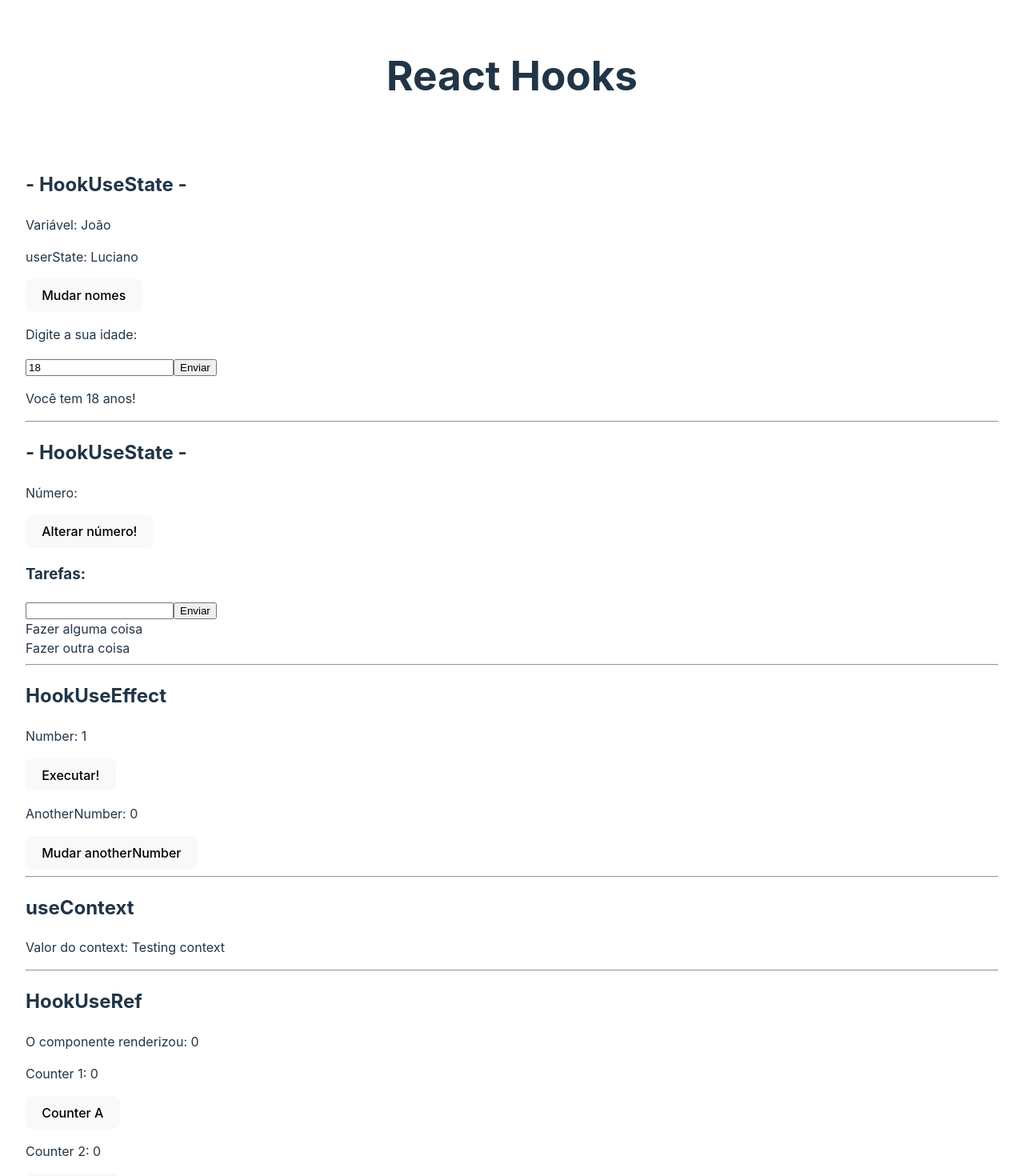
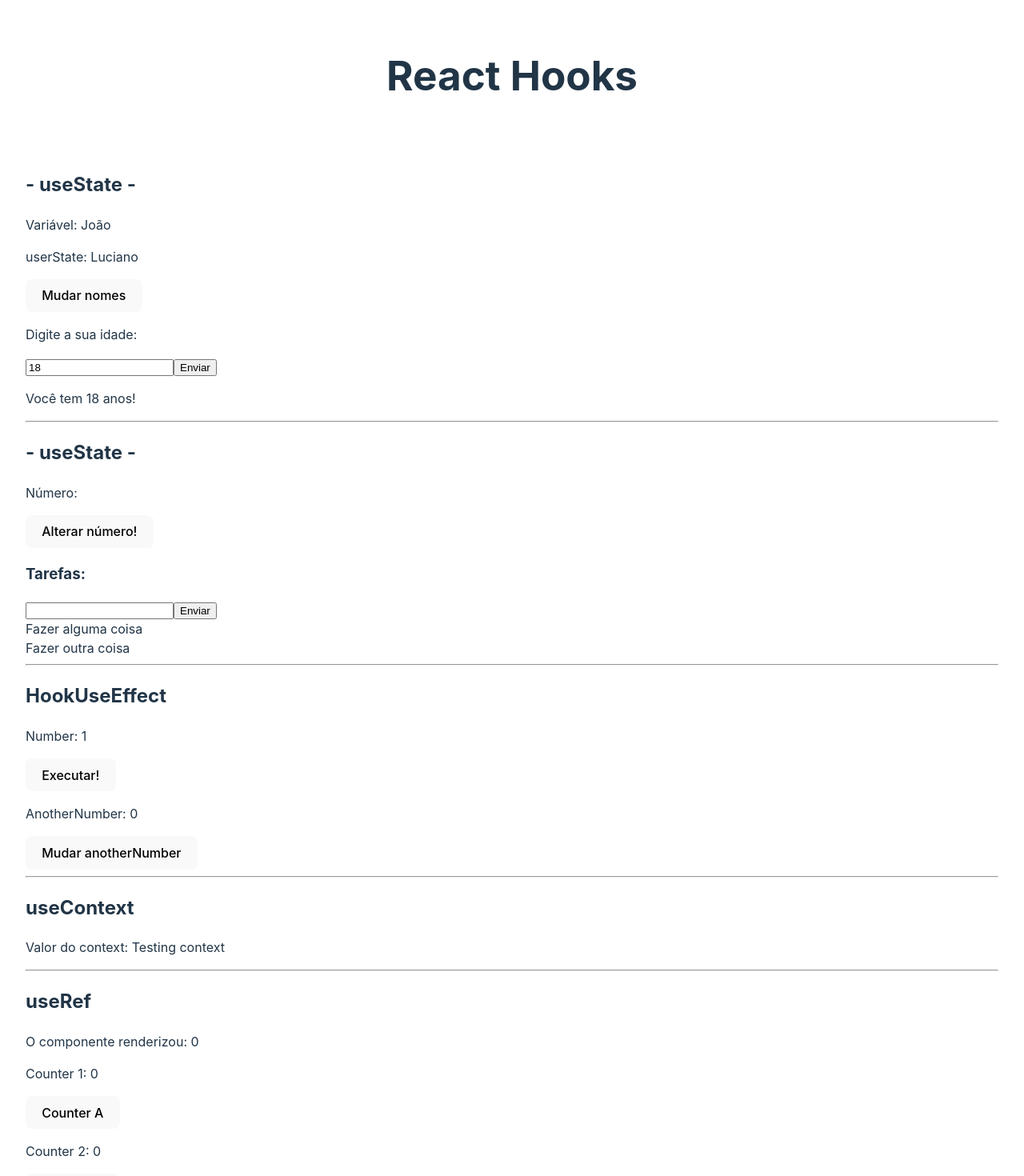
Before and after one commit to lucianobrsts/cursoreactudemy, a React (Vite) app in the folder 11_REACT_HOOKS/reacthooks/: page / in a window 1280 px wide. Shown: the top 1470 px of the page at 80% size. Built offline with nearby package versions, Linux system fonts and the light colour scheme.

Commit message:
Atualiza nomes hooks na viu home

```diff
--- a/11_REACT_HOOKS/reacthooks/src/components/HookUseReducer.jsx
+++ b/11_REACT_HOOKS/reacthooks/src/components/HookUseReducer.jsx
@@ -46,7 +46,7 @@ const HookUseReducer = () => {
   return (
     <div>
       {/* 1- useState */}
-      <h2>- HookUseState -</h2>
+      <h2>- useState -</h2>
       <p>Número: {number}</p>
       <button onClick={dispatch}>Alterar número!</button>
 
--- a/11_REACT_HOOKS/reacthooks/src/components/HookUseRef.jsx
+++ b/11_REACT_HOOKS/reacthooks/src/components/HookUseRef.jsx
@@ -23,7 +23,7 @@ const HookUseRef = () => {
 
   return (
     <div>
-      <h2>HookUseRef</h2>
+      <h2>useRef</h2>
       {/* 1- useRef */}
       <p>O componente renderizou: {numberRef.current}</p>
       <p>Counter 1: {counter}</p>
--- a/11_REACT_HOOKS/reacthooks/src/components/HookUseState.jsx
+++ b/11_REACT_HOOKS/reacthooks/src/components/HookUseState.jsx
@@ -27,7 +27,7 @@ const HookUseState = () => {
   return (
     <div>
       {/* 1- useState */}
-      <h2>- HookUseState -</h2>
+      <h2>- useState -</h2>
       <p>Variável: {userName}</p>
       <p>userState: {name}</p>
 
```
Also changed, not shown: 11_REACT_HOOKS/reacthooks/src/components/HookUseLayoutEffect.jsx (added, +11 -0 lines).
